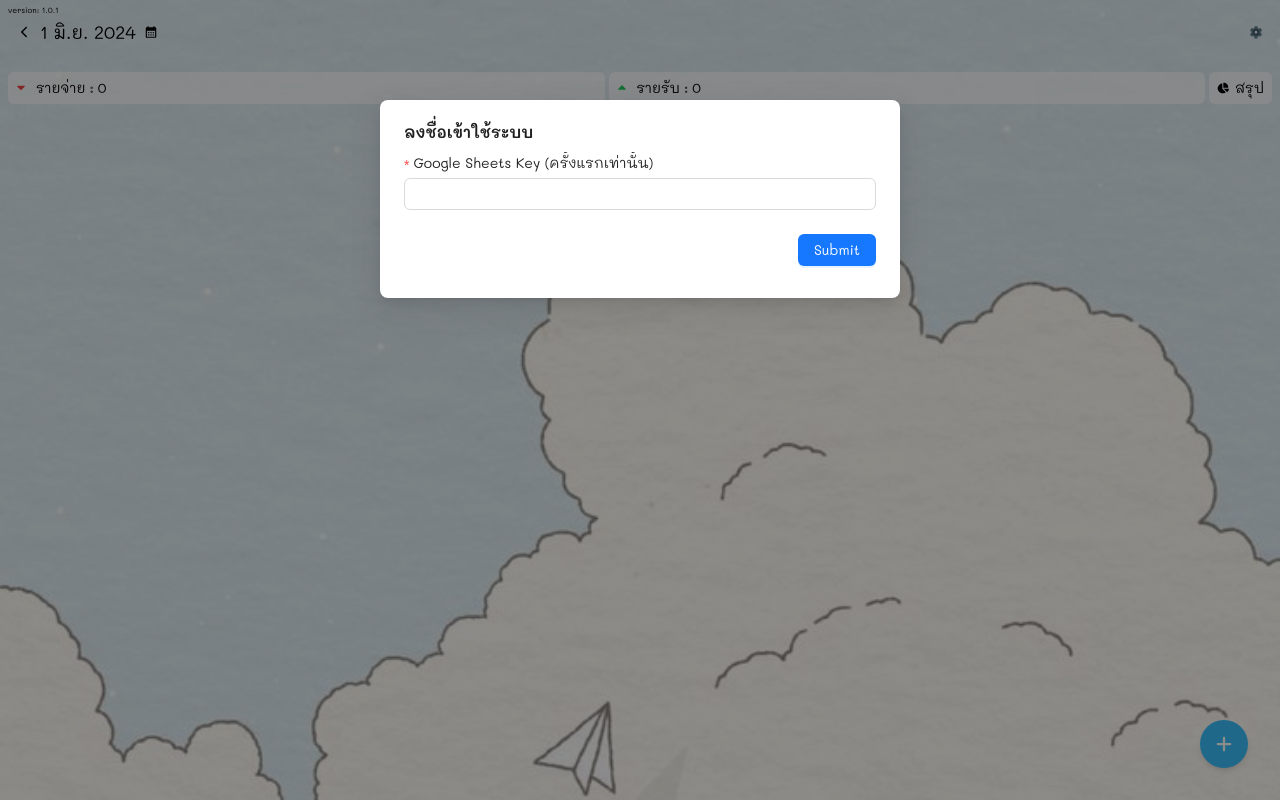
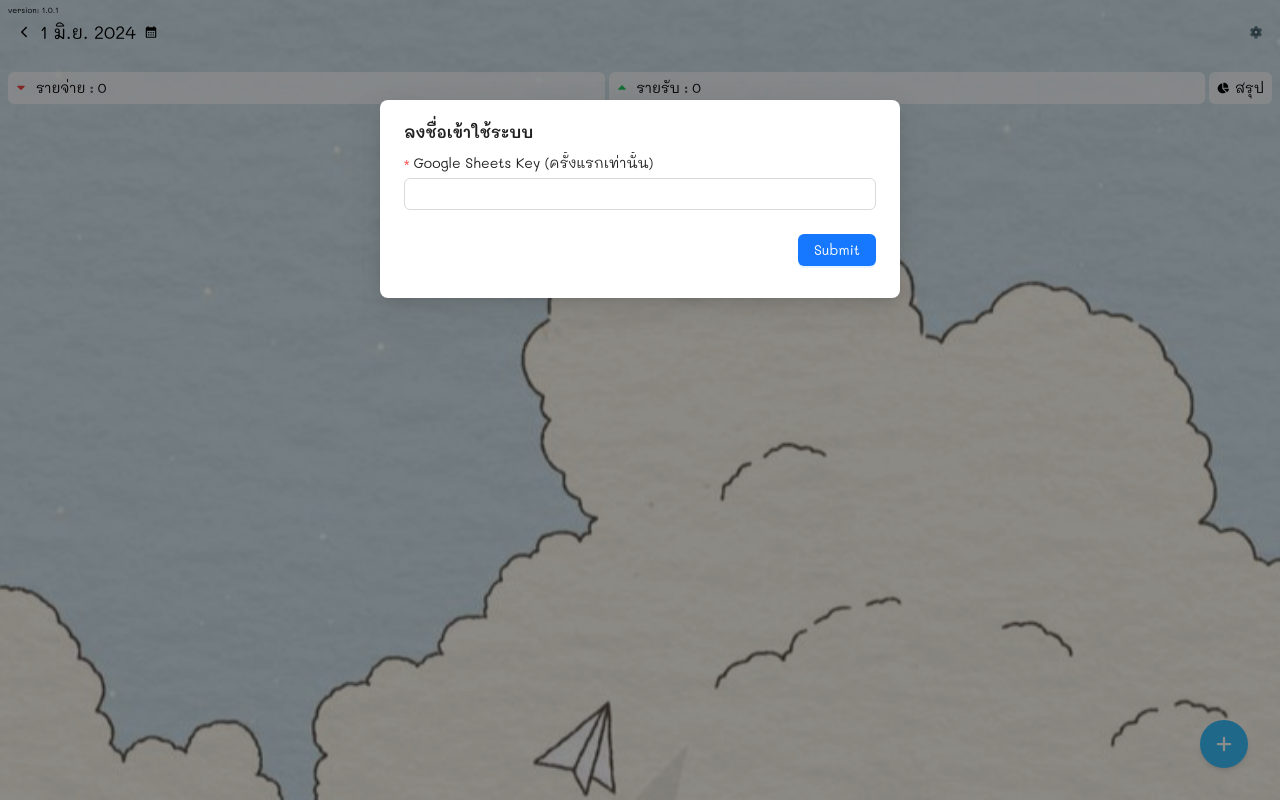
Before and after one commit to O-RGB/income-web, a Next.js app: page / in a window 1280 px wide. Built offline with nearby package versions, Linux system fonts and the light colour scheme.

Commit message:
backdrop

```diff
--- a/src/app/page.tsx
+++ b/src/app/page.tsx
@@ -1,6 +1,7 @@
 "use client";
 import InputCommon from "@/components/common/input";
 import IncomeListInDay from "@/components/income/income-screen/income";
+import SettingModal from "@/components/setting/setting";
 import {
   FetchGetDisplayCal,
   FetchGetDupOfMonth,
@@ -15,6 +16,7 @@ import { useEffect, useState } from "react";
 
 export default function Home() {
   const [checkGGKey, setGGKey] = useState<boolean>(false);
+  const [wallpaper, setWallpaper] = useState<string>();
   const [incomes, setIncomes] = useState<IIncome[]>([]);
   const [loading, setLoading] = useState<ILoading>({
     pageLoad: false,
@@ -54,10 +56,6 @@ export default function Home() {
     setDateSelect(date);
     getIncomeSheets(date);
     getDisplay(date);
-  };
-
-  const onChangeInput = (value: string) => {
-    setLocal("google_sheets", value);
   };
 
   const getTypes = async () => {
@@ -148,6 +146,11 @@ export default function Home() {
     }
   };
 
+  //Setting
+  const onChangeWallpaper = () => {
+
+  }
+
   const getData = () => {
     let getUrl = getLocalByKey("google_sheets");
     if (getUrl) {
@@ -168,11 +171,11 @@ export default function Home() {
 
   return (
     <div className="relative min-h-screen">
-      <div className="absolute w-full h-full top-0 z-1 ">
+      <div className="fixed w-full h-full top-0  ">
         <img
           src="/wallpaper/test6.jpg"
           alt=""
-          className="w-full h-full object-cover opacity-70 "
+          className="w-full h-full object-cover  "
         />
       </div>
       <Modal
@@ -208,19 +211,8 @@ export default function Home() {
           </div>
         </Form>
       </Modal>
-      {/* <div className="border p-2 flex gap-2">
-        <input
-          className="border w-full"
-          placeholder="google sheets url"
-          type="text"
-          onChange={(e) => {
-            onChangeInput(e.target.value);
-          }}
-        />
-        <button className="p-2 border" onClick={() => getIncomeSheets()}>
-          Update
-        </button>
-      </div> */}
+
+      <SettingModal></SettingModal>
 
       <IncomeListInDay
         master={{
--- a/src/components/income/income-element/layout-income.tsx
+++ b/src/components/income/income-element/layout-income.tsx
@@ -49,11 +49,15 @@ const LayoutIncomeItem: React.FC<LayoutIncomeItemProps> = ({
           </div>
 
           <div
+            style={{
+              backdropFilter: "blur(5px)",
+              WebkitBackdropFilter: "blur(5px)",
+            }}
             className={`flex flex-col px-3 py-2 gap-2  ${
               initIncome.fetching ? "bg-gray-200" : colorTheme.background
             }  ${
               initIncome.draft ? "" : ``
-            }    duration-300 transition-all   backdrop-blur rounded-lg w-full `}
+            }    duration-300 transition-all rounded-lg w-full `}
           >
             <div>{children}</div>
           </div>
--- /dev/null
+++ b/src/components/setting/setting.tsx
@@ -0,0 +1,16 @@
+import { Modal } from "antd";
+import React from "react";
+
+interface SettingModalProps {
+  open?: boolean;
+}
+
+const SettingModal: React.FC<SettingModalProps> = ({ open }) => {
+  return <Modal title="ตั้งค่า">
+
+
+
+  </Modal>;
+};
+
+export default SettingModal;
```
